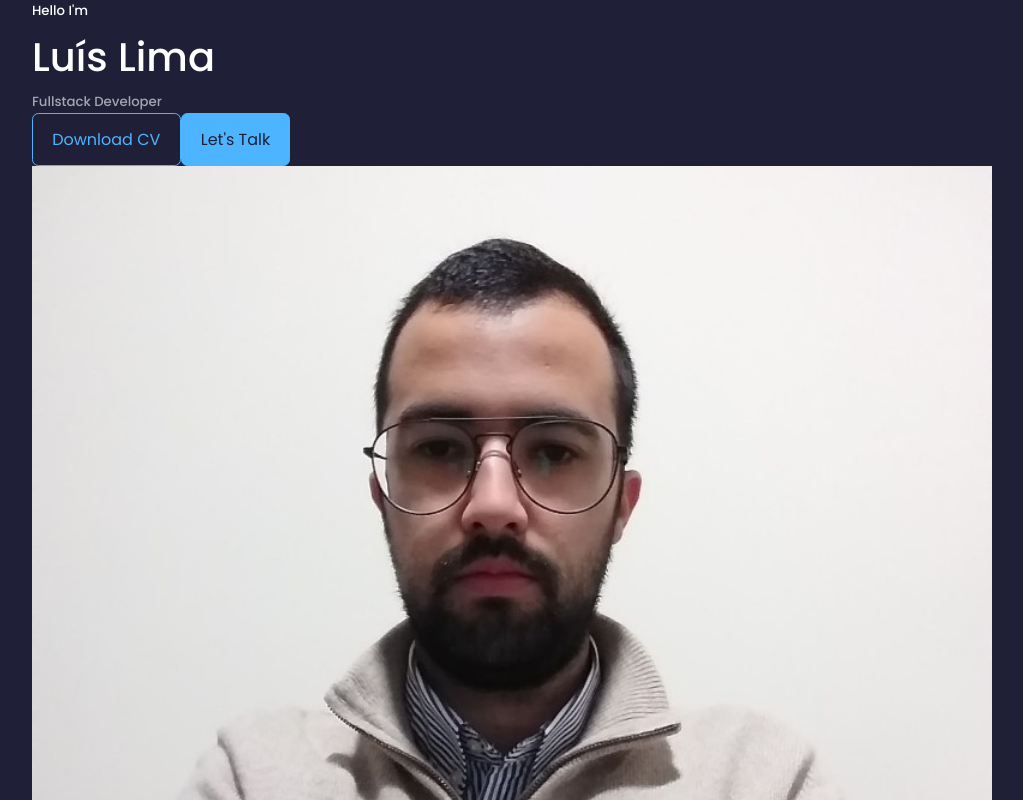
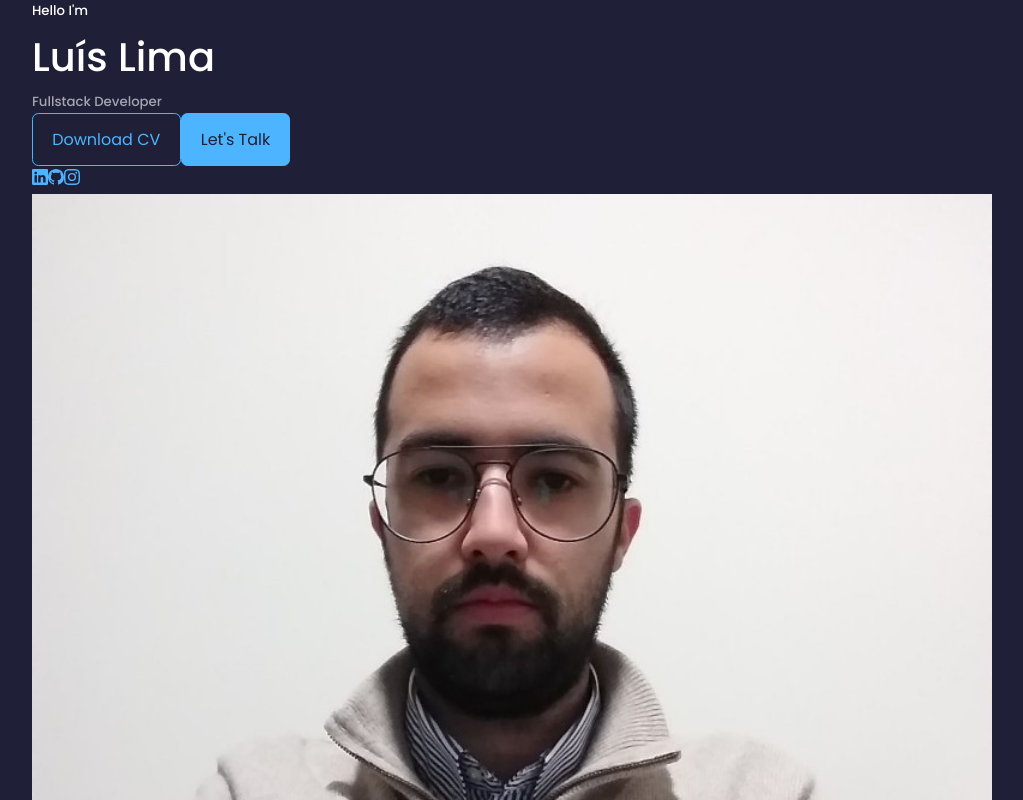
Before and after one commit to luislimaUM/my-portfolio, a React (Create React App) app: page / in a window 1280 px wide. Shown: the top 800 px of the page, without its empty margins (128-1151 px from the left). Built offline with nearby package versions, Linux system fonts and the light colour scheme.

Commit message:
add icons

```diff
--- a/package.json
+++ b/package.json
@@ -8,6 +8,7 @@
     "@testing-library/user-event": "^13.5.0",
     "react": "^17.0.2",
     "react-dom": "^17.0.2",
+    "react-icons": "^4.3.1",
     "react-scripts": "5.0.0",
     "web-vitals": "^2.1.4"
   },
--- a/src/components/header/Header.jsx
+++ b/src/components/header/Header.jsx
@@ -1,8 +1,8 @@
 import React from 'react'
 import './header.css'
 import CTA from './CTA'
+import ME from '../../assets/me.jpg'
 import HeaderSocials from './HeaderSocials'
-import ME from '../../assets/me.jpg'
 
 const header = () => {
   return (
@@ -12,13 +12,13 @@ const header = () => {
         <h1>Luís Lima</h1>
         <h5 className='text-light'>Fullstack Developer</h5>
         <CTA/>
+        <HeaderSocials/>
 
         <div className="me">
           <img src={ME} alt="me" />
         </div>
 
         <a href='#contact' className="scroll__down">Scroll Down</a>
-        <HeaderSocials/>
       </div>
     </header>
   )
--- a/src/components/header/HeaderSocials.jsx
+++ b/src/components/header/HeaderSocials.jsx
@@ -1,11 +1,14 @@
 import React from 'react'
+import {BsLinkedin} from 'react-icons/bs'
+import {BsInstagram} from 'react-icons/bs'
+import {GoMarkGithub} from 'react-icons/go'
 
 const HeaderSocials = () => {
   return (
     <div class="header__socials">
-        <a href='https://linkedin.com' target="_blank"></a>
-        <a href='https://github.com' target="_blank"></a>
-        <a href='https://instagram.com' target="_blank"></a>
+        <a href='https://linkedin.com' target="_blank"><BsLinkedin/></a>
+        <a href='https://github.com' target="_blank"><GoMarkGithub/></a>
+        <a href='https://instagram.com' target="_blank"><BsInstagram/></a>
     </div>
   )
 }
```
Also changed, not shown: 1 other file (tests, documents, lock files or other folders).
